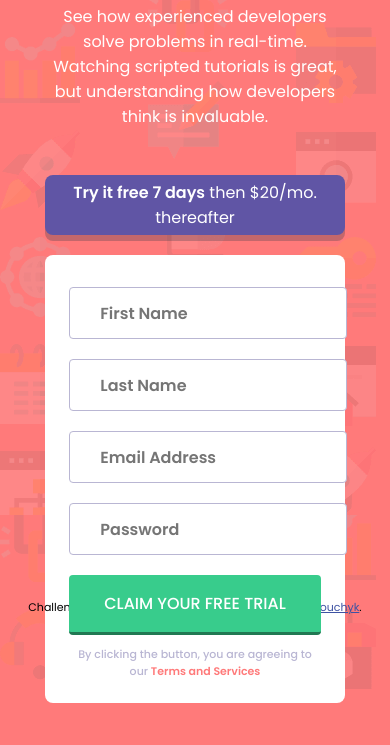
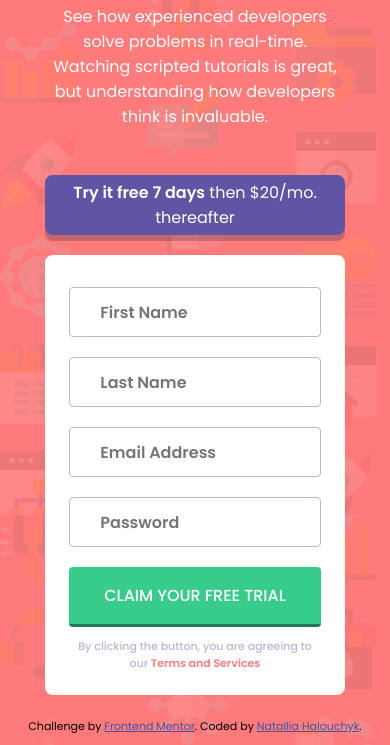
Before and after one commit to NatalyHalouchyk/sign-up-form-with-client-side-validation, a plain HTML site: page index.html in a window 390 px wide. Shown: the part 285-1030 px from the top of the page. Before the commit the page ends 988 px from the top, so only its background shows below. Drawn offline with Linux system fonts and the light colour scheme.

Commit message:
CSS adapted for mobile version

```diff
--- a/styles.css
+++ b/styles.css
@@ -19,7 +19,6 @@ button {
 .container {
   display: flex;
   align-items: center;
-  height: 100vh;
   padding: 3% 10%;
 }
 
@@ -45,8 +44,9 @@ button {
 
 /* Inputs */
 form div input {
-  width: 86%;
+  width: 100%;
   height: 50px;
+  box-sizing: border-box;
   border: 1px solid hsl(246, 25%, 77%);
   border-radius: 4px;
   font-family: 'Poppins', sans-serif;
@@ -143,6 +143,7 @@ form div input {
   .container {
     flex-direction: column;
     padding 10% 3%;
+    margin-bottom: 3%;
   }
 
   .text-container {
@@ -163,9 +164,10 @@ form div input {
 
 /* Attributions */
 .attribution {
+  height: 1rem;
+  width: 100%;
   font-size: 11px;
   text-align: center;
-  margin: 10px;
 }
 
 .attribution a {
```
